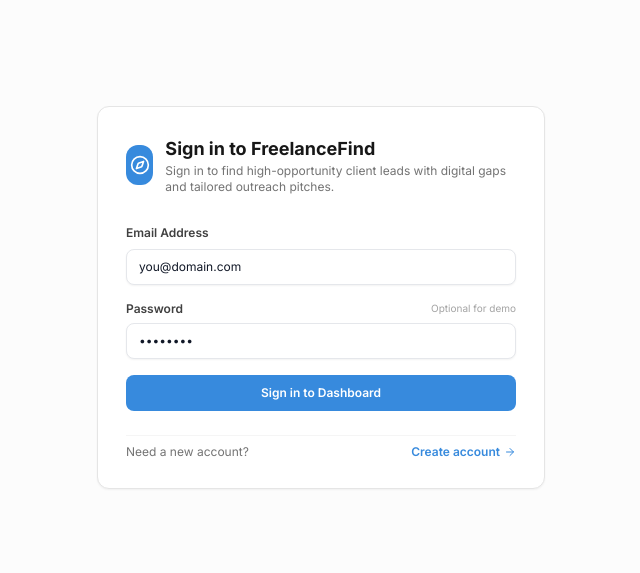
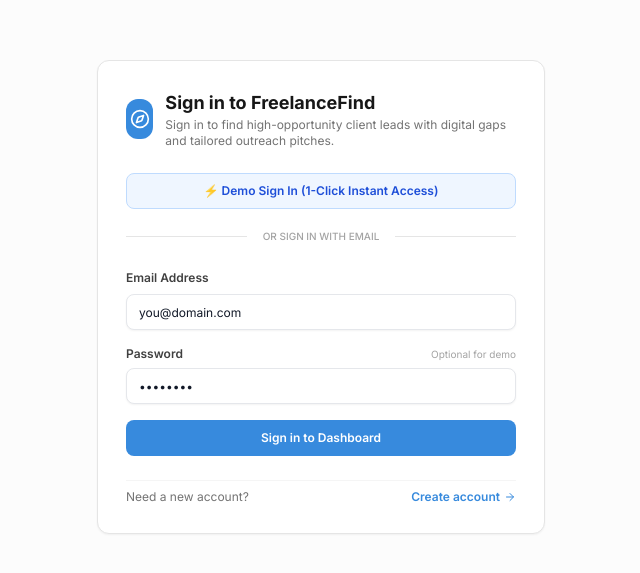
Before and after one commit to vikas-bhar/leadscout, a Next.js app: page /login in a window 1280 px wide. Shown: the part 103-676 px from the top of the page, without its empty margins (319-959 px from the left). Built offline with nearby package versions, Linux system fonts and the light colour scheme.

Commit message:
feat: add demo login functionality
- Implement a one-click demo sign-in option for instant access.
- Redirect users to the search page by default upon successful login.

```diff
--- a/app/(auth)/login/LoginForm.tsx
+++ b/app/(auth)/login/LoginForm.tsx
@@ -13,12 +13,29 @@
 
 export default function LoginForm() {
   const searchParams = useSearchParams();
-  const rawNext = searchParams.get("next") || "/";
-  const nextPath = rawNext === "/login" || rawNext === "/signup" ? "/" : rawNext;
+  const rawNext = searchParams.get("next") || "/search";
+  const nextPath = rawNext === "/login" || rawNext === "/signup" || rawNext === "/" ? "/search" : rawNext;
 
   const [email, setEmail] = useState("");
   const [password, setPassword] = useState("");
   const [loading, setLoading] = useState(false);
+
+  async function handleDemoLogin() {
+    setLoading(true);
+    try {
+      const res = await loginUser("pro@freelancefind.io", "demo123");
+      if (res.success) {
+        toast.success("Signed in with demo account!");
+        window.location.href = "/search";
+      } else {
+        toast.error("Demo login failed");
+      }
+    } catch {
+      toast.error("An error occurred");
+    } finally {
+      setLoading(false);
+    }
+  }
 
   const subtitle = useMemo(
     () => "Sign in to find high-opportunity client leads with digital gaps and tailored outreach pitches.",
@@ -65,7 +82,24 @@
           </div>
         </div>
 
-        <form onSubmit={onSubmit} className="space-y-4">
+        <div className="space-y-4">
+          <Button
+            type="button"
+            variant="outline"
+            className="w-full h-9 text-xs font-semibold bg-blue-50 text-blue-700 border-blue-200 hover:bg-blue-100"
+            onClick={handleDemoLogin}
+            disabled={loading}
+          >
+            ⚡ Demo Sign In (1-Click Instant Access)
+          </Button>
+
+          <div className="relative flex py-1 items-center">
+            <div className="flex-grow border-t border-neutral-200"></div>
+            <span className="flex-shrink mx-4 text-[10px] uppercase text-neutral-400 font-medium">or sign in with email</span>
+            <div className="flex-grow border-t border-neutral-200"></div>
+          </div>
+
+          <form onSubmit={onSubmit} className="space-y-4">
           <div className="space-y-1.5">
             <Label htmlFor="email" className="text-xs font-semibold text-neutral-700">
               Email Address
@@ -108,6 +142,7 @@
             {loading ? "Signing in..." : "Sign in to Dashboard"}
           </Button>
         </form>
+        </div>
 
         <div className="pt-2 border-t border-neutral-100 flex items-center justify-between text-xs text-neutral-500">
           <span>Need a new account?</span>
```
